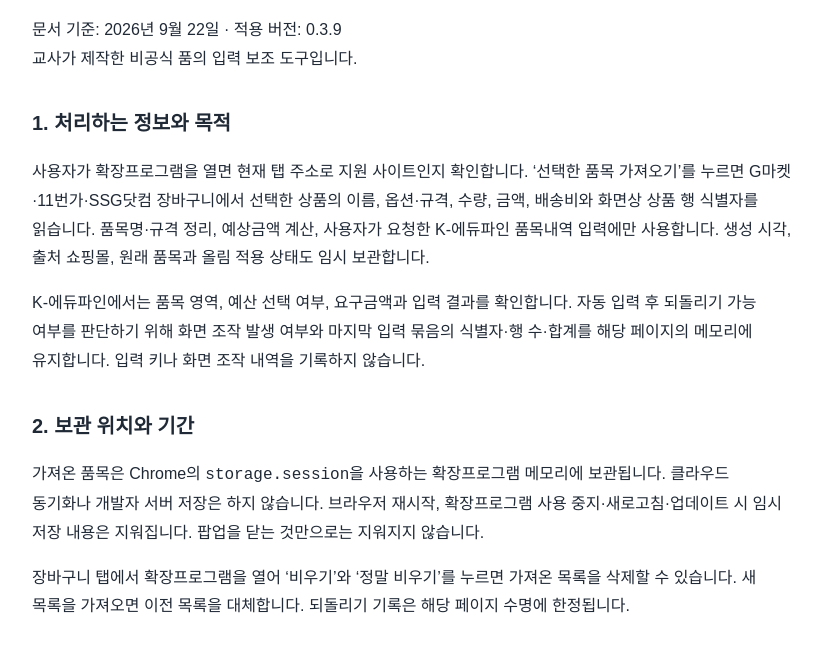
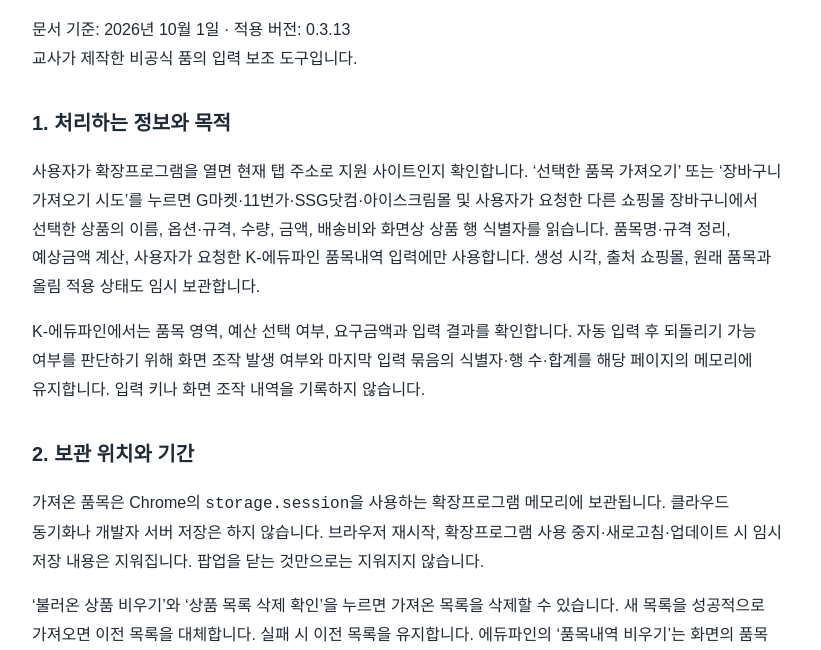
Before and after one commit to sonbyobyo/pumui-helper-privacy, a plain HTML site: page index.html in a window 1280 px wide. Shown: the part 136-786 px from the top of the page, without its empty margins (228-1049 px from the left). Drawn offline with Linux system fonts and the light colour scheme.

Commit message:
Update privacy policy for version 0.3.13

```diff
--- a/index.html
+++ b/index.html
@@ -1,10 +1,10 @@
 <!doctype html>
-<html lang="ko"><head><meta charset="utf-8"><meta name="viewport" content="width=device-width,initial-scale=1"><title>품의 도우미 개인정보처리방침</title><style>body{font:16px/1.8 "Malgun Gothic",sans-serif;color:#202936;background:#f3f5f8;margin:0}main{max-width:760px;margin:32px auto;padding:32px;background:white}h1{font-size:28px}h2{font-size:20px;margin-top:32px}p,li{word-break:keep-all;overflow-wrap:anywhere}a{color:#075fbe}@media(max-width:600px){main{margin:0;padding:24px}}</style></head>
-<body><main><h1>품의 도우미 개인정보처리방침</h1><p>문서 기준: 2026년 9월 22일 · 적용 버전: 0.3.9<br>교사가 제작한 비공식 품의 입력 보조 도구입니다.</p>
-<h2>1. 처리하는 정보와 목적</h2><p>사용자가 확장프로그램을 열면 현재 탭 주소로 지원 사이트인지 확인합니다. ‘선택한 품목 가져오기’를 누르면 G마켓·11번가·SSG닷컴 장바구니에서 선택한 상품의 이름, 옵션·규격, 수량, 금액, 배송비와 화면상 상품 행 식별자를 읽습니다. 품목명·규격 정리, 예상금액 계산, 사용자가 요청한 K-에듀파인 품목내역 입력에만 사용합니다. 생성 시각, 출처 쇼핑몰, 원래 품목과 올림 적용 상태도 임시 보관합니다.</p>
+<html lang="ko"><head><meta charset="utf-8"><meta name="viewport" content="width=device-width,initial-scale=1"><title>품의 도우미 개인정보처리방침</title><style>body{font:16px/1.8 "Malgun Gothic",sans-serif;color:#202936;background:#f3f5f8;margin:0}main{max-width:760px;margin:32px auto;padding:32px;background:white}h1{font-size:28px}h2{font-size:20px;margin-top:32px}p,li,h1,h2{word-break:keep-all;overflow-wrap:anywhere}a{color:#075fbe}@media(max-width:600px){main{margin:0;padding:24px}}</style></head>
+<body><main><h1>품의 도우미 개인정보처리방침</h1><p>문서 기준: 2026년 10월 1일 · 적용 버전: 0.3.13<br>교사가 제작한 비공식 품의 입력 보조 도구입니다.</p>
+<h2>1. 처리하는 정보와 목적</h2><p>사용자가 확장프로그램을 열면 현재 탭 주소로 지원 사이트인지 확인합니다. ‘선택한 품목 가져오기’ 또는 ‘장바구니 가져오기 시도’를 누르면 G마켓·11번가·SSG닷컴·아이스크림몰 및 사용자가 요청한 다른 쇼핑몰 장바구니에서 선택한 상품의 이름, 옵션·규격, 수량, 금액, 배송비와 화면상 상품 행 식별자를 읽습니다. 품목명·규격 정리, 예상금액 계산, 사용자가 요청한 K-에듀파인 품목내역 입력에만 사용합니다. 생성 시각, 출처 쇼핑몰, 원래 품목과 올림 적용 상태도 임시 보관합니다.</p>
 <p>K-에듀파인에서는 품목 영역, 예산 선택 여부, 요구금액과 입력 결과를 확인합니다. 자동 입력 후 되돌리기 가능 여부를 판단하기 위해 화면 조작 발생 여부와 마지막 입력 묶음의 식별자·행 수·합계를 해당 페이지의 메모리에 유지합니다. 입력 키나 화면 조작 내역을 기록하지 않습니다.</p>
 <h2>2. 보관 위치와 기간</h2><p>가져온 품목은 Chrome의 <code>storage.session</code>을 사용하는 확장프로그램 메모리에 보관됩니다. 클라우드 동기화나 개발자 서버 저장은 하지 않습니다. 브라우저 재시작, 확장프로그램 사용 중지·새로고침·업데이트 시 임시 저장 내용은 지워집니다. 팝업을 닫는 것만으로는 지워지지 않습니다.</p>
-<p>장바구니 탭에서 확장프로그램을 열어 ‘비우기’와 ‘정말 비우기’를 누르면 가져온 목록을 삭제할 수 있습니다. 새 목록을 가져오면 이전 목록을 대체합니다. 되돌리기 기록은 해당 페이지 수명에 한정됩니다.</p>
+<p>‘불러온 상품 비우기’와 ‘상품 목록 삭제 확인’을 누르면 가져온 목록을 삭제할 수 있습니다. 새 목록을 성공적으로 가져오면 이전 목록을 대체합니다. 실패 시 이전 목록을 유지합니다. 에듀파인의 ‘품목내역 비우기’는 화면의 품목 행만 삭제하며 가져온 목록·제목·개요·예산은 유지합니다. 품목 삭제 확인 기록은 해당 페이지 수명에 한정됩니다.</p>
 <h2>3. 외부 전송과 공유</h2><p>이 확장프로그램은 품목 데이터를 개발자 서버, 분석 서비스, 광고 서비스 또는 AI 서비스로 전송하지 않습니다. 데이터 판매, 광고 목적 이용, 제3자 제공도 하지 않습니다. 다만 사용자가 입력을 실행하면 품목 데이터가 K-에듀파인 페이지의 입력란에 전달됩니다. K-에듀파인 페이지 자체의 통신과 사용자의 저장·결재는 해당 서비스의 정책을 따릅니다.</p>
 <h2>4. 처리하지 않는 정보</h2><p>비밀번호, 인증서, 로그인 쿠키, 카드번호, 계좌번호를 읽거나 저장하지 않습니다. 학생 정보, 연락처, 이메일 본문을 수집하는 기능이 없습니다. 방문 기록을 지속적으로 감시하지 않습니다. 별도의 회원가입, 사용 통계, 추적 쿠키가 없습니다.</p>
 <h2>5. 권한</h2><ul><li><code>activeTab</code>: 사용자가 확장프로그램을 실행한 현재 탭을 확인하고 일시적으로 접근합니다.</li><li><code>scripting</code>: 확장에 포함된 코드로 선택 상품을 읽고 요청한 품목 입력·되돌리기를 수행합니다.</li><li><code>storage</code>: 장바구니에서 가져온 품목을 탭을 이동하는 동안 메모리에 임시 보관합니다.</li></ul>
```
